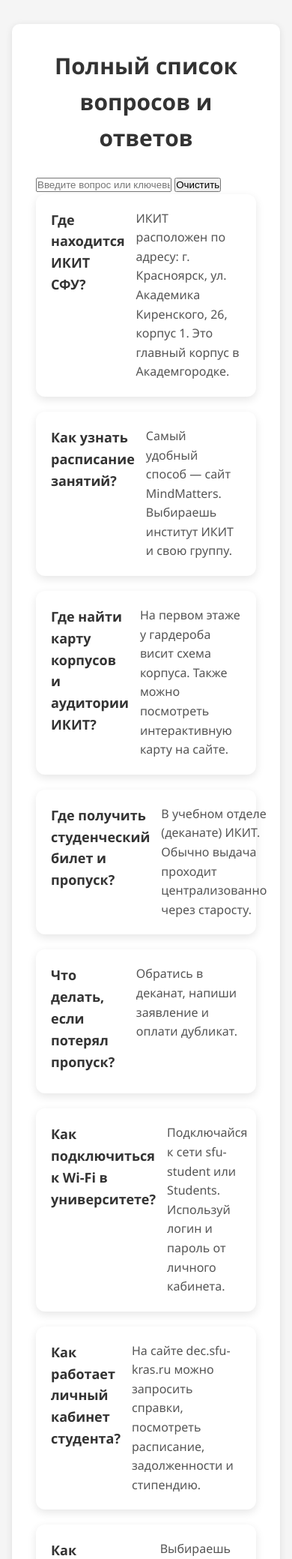
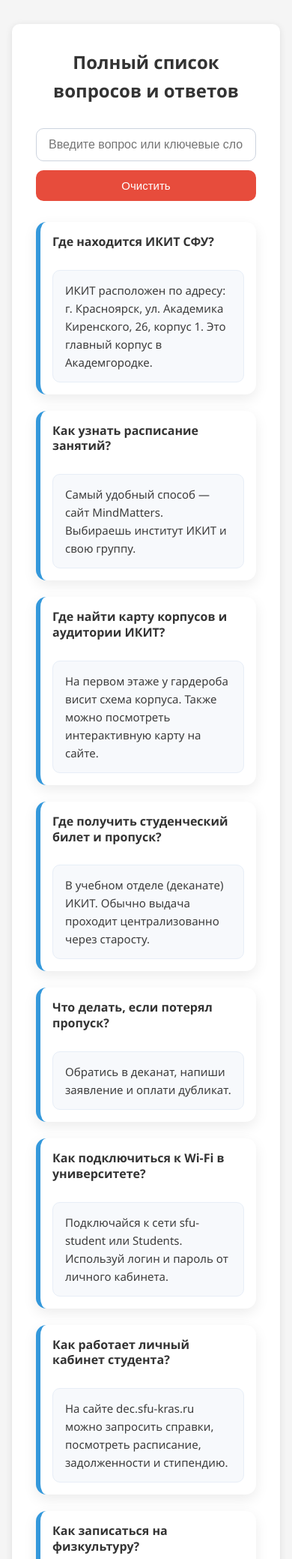
Before and after one commit to k1nderwunder/KKR_Assistant, a Flask app: page /faq_full in a window 390 px wide. Shown: the part 176-2255 px from the top of the page at 75% size. Run offline with Flask 3, Linux system fonts and the light colour scheme.

Commit message:
Корректировка style.css
Починены стили блоков для FAQ

```diff
--- a/first_year_assistant/static/style.css
+++ b/first_year_assistant/static/style.css
@@ -586,3 +586,141 @@ footer {
     background: rgba(0,0,0,0.35);
     z-index: 900;
 }
+/* =========================================================
+   FAQ_FULL — ЧИСТАЯ ФИНАЛЬНАЯ ВЕРСИЯ
+   ========================================================= */
+
+/* Секция */
+.faq-full-section {
+    margin-top: 30px;
+}
+
+/* Заголовок */
+.faq-full-title {
+    text-align: center;
+    font-size: 32px;
+    font-weight: 700;
+    margin-bottom: 30px;
+}
+
+/* Поиск */
+.faq-search-wrapper {
+    display: flex;
+    gap: 12px;
+    max-width: 720px;
+    margin: 0 auto 28px;
+}
+
+.faq-search-wrapper input {
+    flex: 1;
+    padding: 12px 16px;
+    border-radius: 10px;
+    border: 1px solid #ccd3de;
+    font-size: 16px;
+}
+
+.faq-clear-btn {
+    padding: 12px 18px;
+    border-radius: 10px;
+    border: none;
+    background: #e74c3c;
+    color: white;
+    font-size: 15px;
+    cursor: pointer;
+    transition: background 0.2s ease;
+}
+
+.faq-clear-btn:hover {
+    background: #c0392b;
+}
+
+/* Сетка */
+.faq-grid {
+    display: grid;
+    grid-template-columns: repeat(2, 1fr);
+    gap: 22px;
+}
+
+/* Карточка */
+.faq-full-card {
+    background: #ffffff;
+    border-radius: 14px;
+    padding: 22px 24px;
+    box-shadow: 0 6px 18px rgba(0,0,0,0.08);
+    border-left: 6px solid #3498db;
+
+    display: flex;
+    flex-direction: column;
+
+    transition: transform 0.2s ease, box-shadow 0.2s ease;
+}
+
+.faq-full-card:hover {
+    transform: translateY(-4px);
+    box-shadow: 0 10px 26px rgba(0,0,0,0.14);
+}
+
+/* Вопрос */
+.faq-full-question {
+    font-size: 18px;
+    font-weight: 700;
+    margin-bottom: 12px;
+    line-height: 1.3;
+}
+
+/* Ответ */
+.faq-full-answer {
+    font-size: 16px;
+    line-height: 1.7;
+    color: #3d3d3d;
+
+    background: #f7f9fc;
+    border: 1px solid #e7eef7;
+    border-radius: 10px;
+    padding: 14px 16px;
+}
+
+/* Нет результатов */
+.faq-no-results {
+    text-align: center;
+    font-size: 16px;
+    color: #777;
+    margin-bottom: 20px;
+}
+
+/* =========================
+   MOBILE
+   ========================= */
+@media (max-width: 768px) {
+
+    .faq-grid {
+        grid-template-columns: 1fr;
+    }
+
+    .faq-full-title {
+        font-size: 24px;
+    }
+
+    .faq-search-wrapper {
+        flex-direction: column;
+    }
+
+    .faq-clear-btn {
+        width: 100%;
+    }
+
+    .faq-full-card {
+        padding: 16px;
+    }
+
+    .faq-full-question {
+        font-size: 16px;
+    }
+
+    .faq-full-answer {
+        font-size: 15px;
+        line-height: 1.6;
+        word-wrap: break-word;
+        overflow-wrap: break-word;
+    }
+}
```
